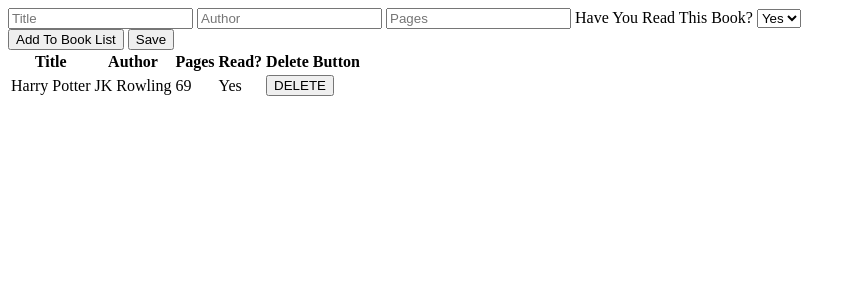
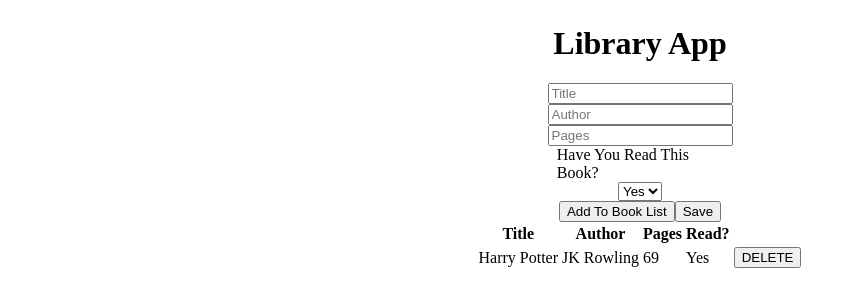
Before and after one commit to ScotttP/library, a plain HTML site: page index.html in a window 1280 px wide. Shown: the whole page, without its empty margins (0-856 px from the left). Drawn offline with Linux system fonts and the light colour scheme.

Commit message:
general layout commit

```diff
--- a/index.html
+++ b/index.html
@@ -4,9 +4,12 @@
     <meta charset="UTF-8">
     <meta name="viewport" content="width=device-width, initial-scale=1.0">
     <title>Library</title>
+    <link rel = "stylesheet" type="text/css" href="style.css">
 </head>
 <body>
     <div class="appContainer">
+        <h1 id="heading">Library App</h1>
+        <div class="upperContentContainer">
             <div class="userInputContainer">
                 <form>
                     <input type="text" id="bookTitle" placeholder="Title">
@@ -23,6 +26,8 @@
                 <button id="addToBookListButton">Add To Book List</button>
                 <button id="saveButton">Save</button>
             </div>
+        </div>
+        <div class="tableContainer">
             <div class="bookListTable">
                 <table>
                     <thead>
@@ -31,7 +36,7 @@
                             <th>Author</th>
                             <th>Pages</th>
                             <th>Read?</th>
-                        <th>Delete Button</th>
+                            <th></th>
                         </tr>
                     </thead>
                     <tbody>
@@ -46,6 +51,8 @@
                 </table>
             </div>
         </div>
+    </div>
 
 </body>
+<script src="script.js"></script>
 </html>
--- a/style.css
+++ b/style.css
@@ -0,0 +1,43 @@
+body {
+    padding: 0;
+    margin: 0;
+}
+.appContainer {
+    margin-top: 25px;
+}
+form{
+    display: flex;
+    flex-direction: column;
+    justify-content: center;
+    align-items: center;
+    width: 13vw;
+}
+.upperContentContainer{
+    display: flex;
+    flex-direction: column;
+    justify-content: center;
+    align-items: center;
+}
+.userInputContainer {
+    display: flex;
+    justify-content: center;
+    align-items: center;
+}
+.addBookAndSave {
+    display: flex;
+    justify-content: space-evenly;
+    align-items: center;
+}
+.tableContainer {
+    display: flex;
+    justify-content: space-around;
+    align-items: center;
+}
+#heading {
+    display: flex;
+    justify-content: center;
+    align-items: center;
+}
+#readOrNot {
+    max-width: 50px;
+}
```
Lines whose indentation alone changed are shown as unchanged.
